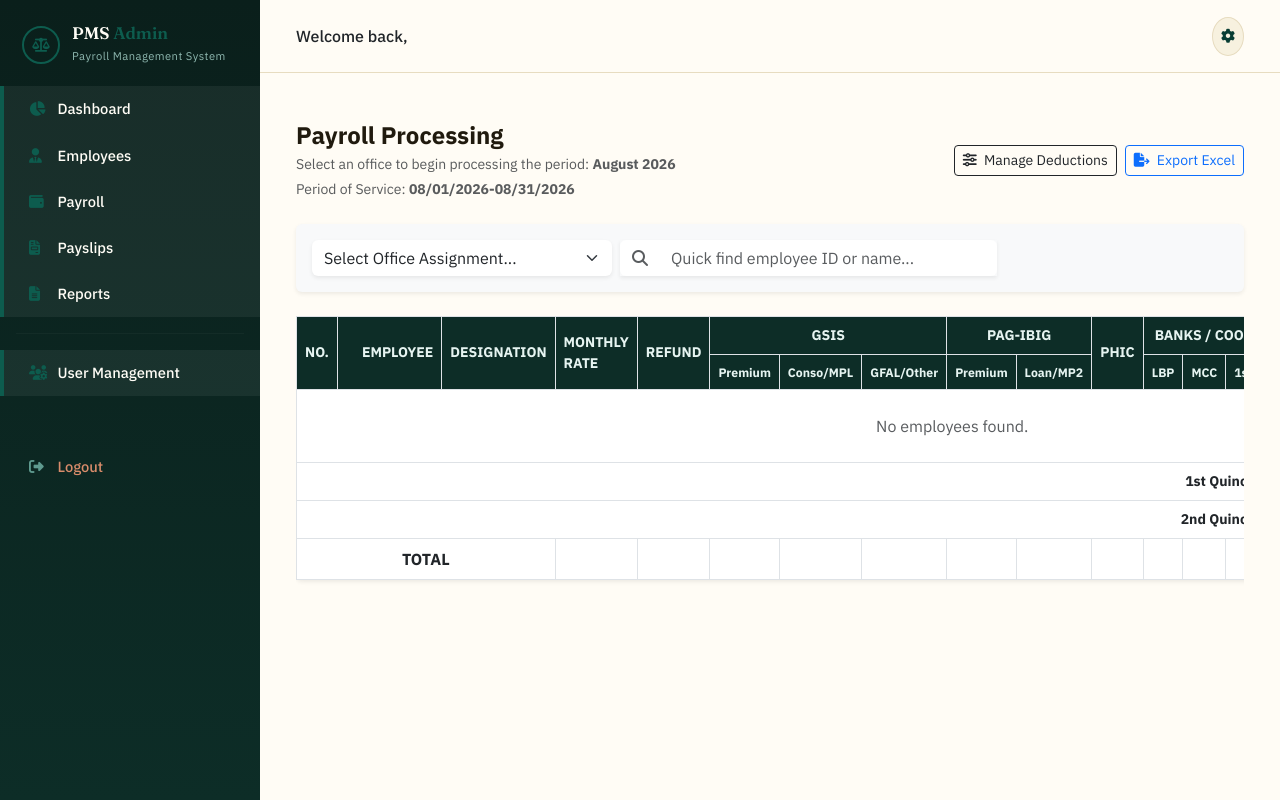
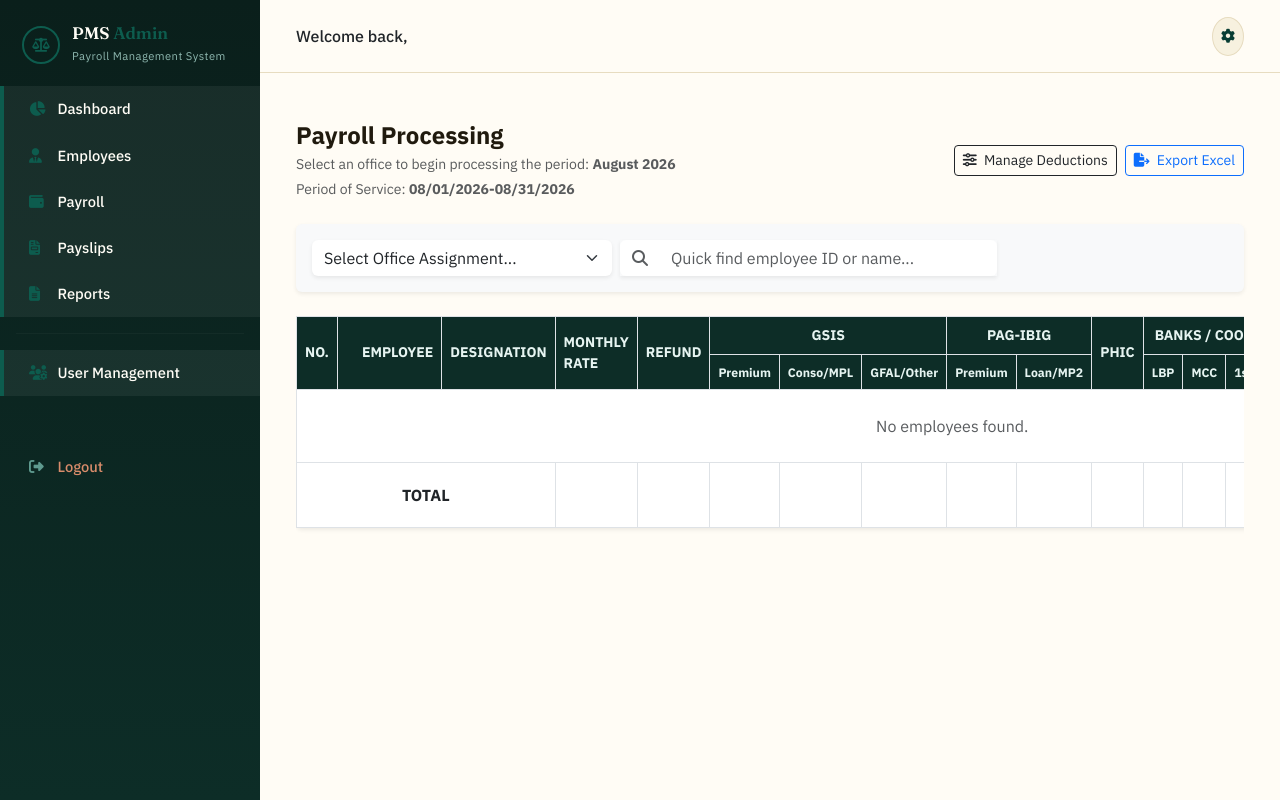
Before and after one commit to chardoxx-3/PayTrack-Employee-Payroll-Management-System, a CodeIgniter 4 app: the page made by app/Views/payroll/index.php in a window 1280 px wide. Run offline with PHP 8.4 and a stand-in for CodeIgniter, Linux system fonts and the light colour scheme; the template is opened without the code that fills it, so the values that code supplies are empty; some libraries are stand-ins or nearby versions.

Commit message:
Updated files

```diff
--- a/app/Views/payroll/index.php
+++ b/app/Views/payroll/index.php
@@ -41,11 +41,14 @@
     background-color: #0d5c4e !important;
     border-color: #0d5c4e !important;
 }
+
+
 </style>
 <?php
 function peso($value) {
     return $value > 0 ? '₱' . number_format($value, 2) : '';
 }
+
 ?>
 <div class="container-fluid py-4">
     <div class="d-flex justify-content-between align-items-center mb-4">
@@ -198,16 +201,6 @@ function peso($value) {
         <tr><td colspan="19" class="text-center text-muted py-4">No employees found.</td></tr>
     <?php endif; ?>
 
-    <tr class="small">
-        <td colspan="15" class="text-end fw-bold">1st Quincena Total:</td>
-        <td class="text-end border-start fw-bold"><?= peso($totalFirstQ) ?></td>
-        <td colspan="3"></td>
-    </tr>
-    <tr class="small">
-        <td colspan="15" class="text-end fw-bold">2nd Quincena Total:</td>
-        <td class="text-end border-start fw-bold"><?= peso($totalSecondQ) ?></td>
-        <td colspan="3"></td>
-    </tr>
     <tr class="fw-bold">
         <td colspan="3" class="text-center">TOTAL</td>
         <td class="text-end"><?= peso($totalSalaryRate) ?></td>
@@ -223,7 +216,7 @@ function peso($value) {
         <td class="text-end"><?= peso($totalBank1stvb) ?></td>
         <td class="text-end border-start"><?= peso($totalWithholdingTax) ?></td>
         <td class="text-end border-start"><?= peso($totalNetPay) ?></td>
-        <td class="text-end border-start"><?= peso($totalFirstQ + $totalSecondQ) ?></td>
+        <td class="text-end border-start">1st: <?= peso($totalFirstQ) ?> + 2nd: <?= peso($totalSecondQ) ?></td>
         <td colspan="2"></td>
     </tr>
     </tbody>
```
